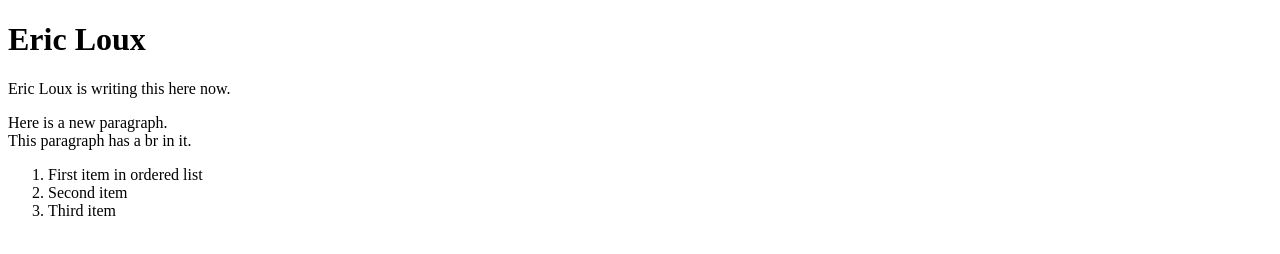
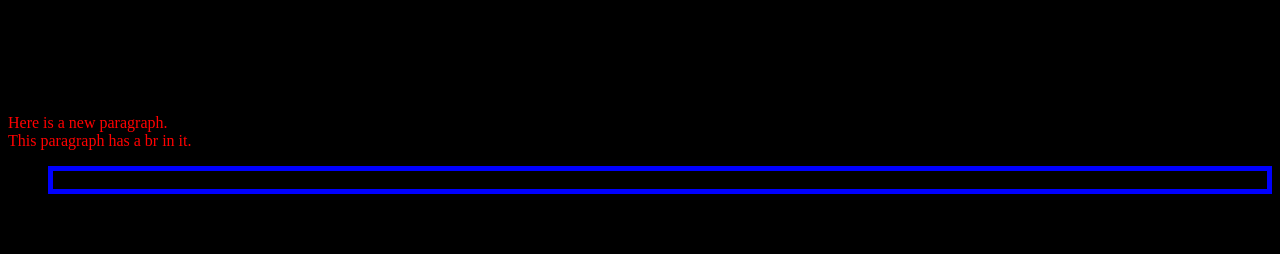
Before and after one commit to ericloux/Savvy-Coders, a plain HTML site: page index.html in a window 1280 px wide. Drawn offline with Linux system fonts and the light colour scheme.

Commit message:
5th Commit

```diff
--- a/index.html
+++ b/index.html
@@ -6,21 +6,21 @@
     <meta http-equiv="X-UA-Compatible" content="ie=edge">
     <title>Document</title>
 </head>
-<body>
-    <h1>
+<body style = background-color:black>
+    <h1 style = text-align:center>
         Eric Loux
     </h1>
     <p>
         Eric Loux is writing this here now.
     </p>
-    <p>
+    <p style = "color:red">
         Here is a new paragraph. <br> This paragraph has a br in it.
     </p>
     <ol>
-        <li>
+        <li style = "border: thick solid blue">
             First item in ordered list
         </li>
-        <li>
+        <li style>
             Second item
         </li>
         <li>
```
